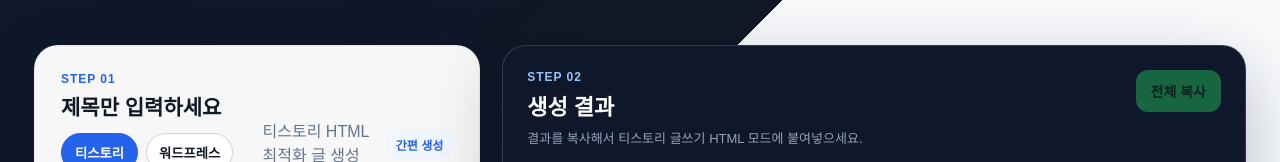
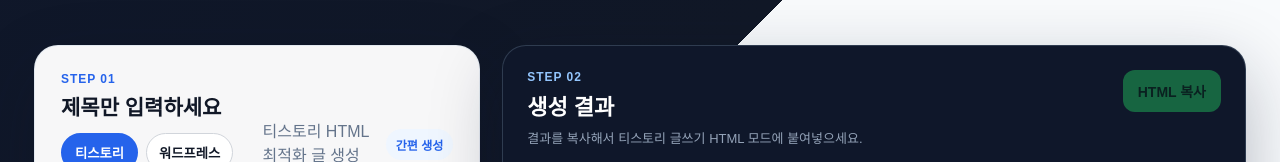
Before and after one commit to kwang-kyu/tistory-html-maker-ai, a React (Vite) app: page / in a window 1280 px wide. Shown: the part 168-330 px from the top of the page. Built offline with nearby package versions, Linux system fonts and the light colour scheme.

Commit message:
Rename copy button

```diff
--- a/src/App.tsx
+++ b/src/App.tsx
@@ -413,7 +413,7 @@
                 onClick={copyHTML}
                 disabled={!htmlResult}
               >
-                전체 복사
+                HTML 복사
               </button>
             </div>
             <button
```
